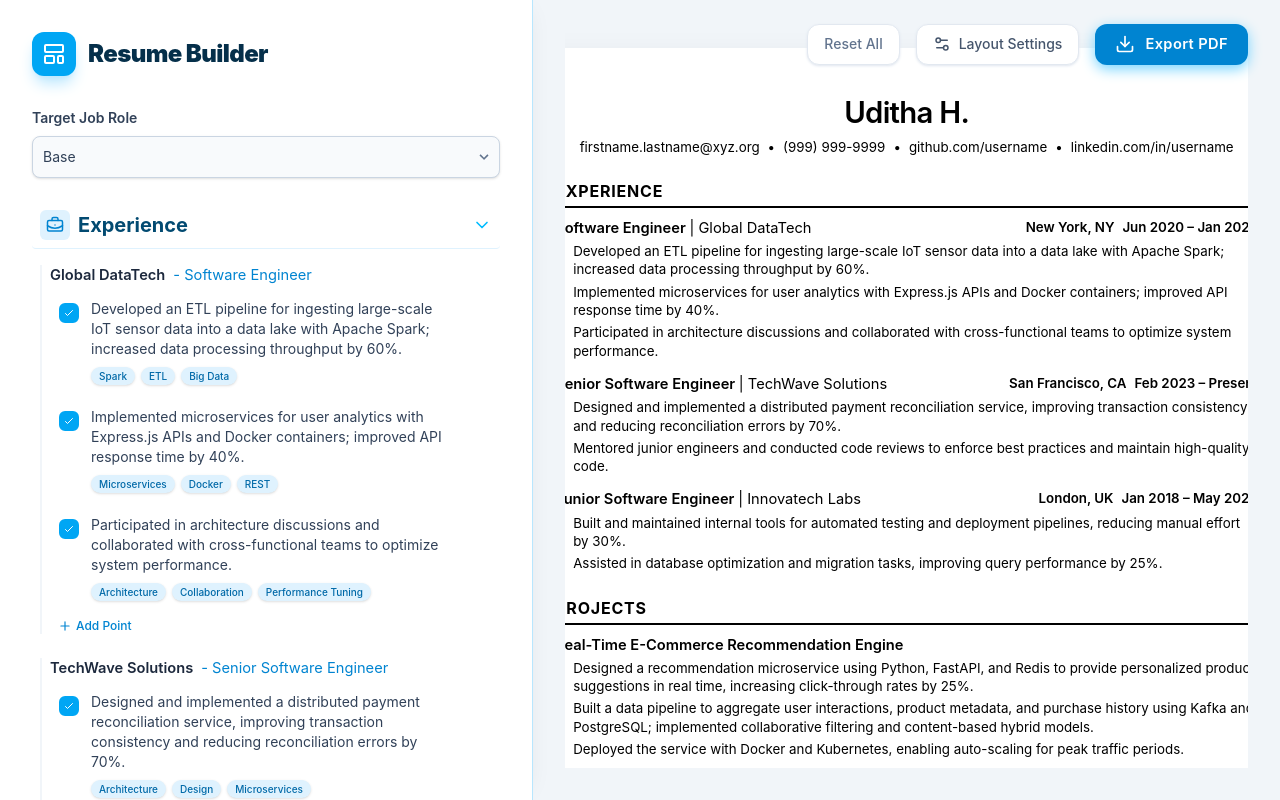
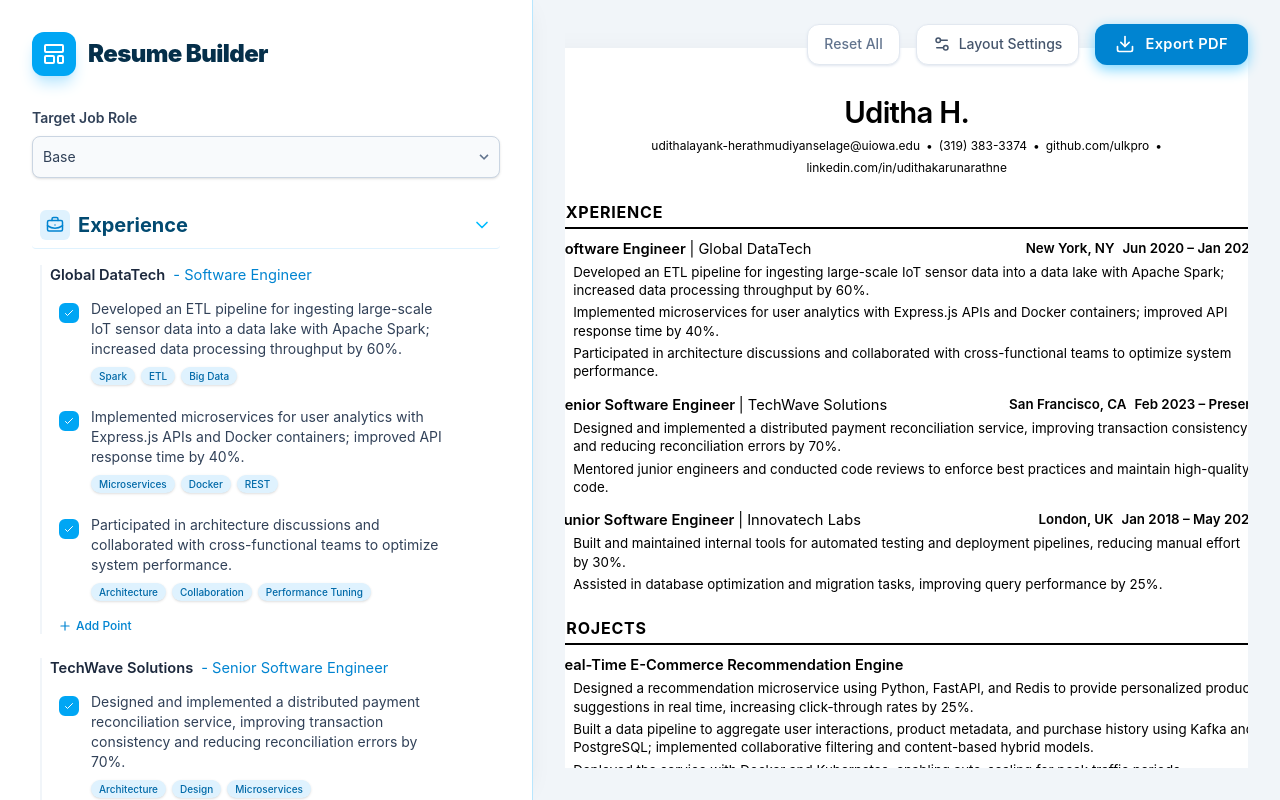
Before and after one commit to ulkpro/ResumeForge, a React (Vite) app: page / in a window 1280 px wide. Built offline with nearby package versions, Linux system fonts and the light colour scheme.

Commit message:
content and preview changes

```diff
--- a/resume-points/java-backend/experience/adl.md
+++ b/resume-points/java-backend/experience/adl.md
@@ -14,3 +14,10 @@ endDate: "Jan 2023"
 - Secured internal and external APIs with Spring Security (JWT/OAuth2 resource server, role- and scope-based authorization, method-level guards), standardizing authentication/authorization across billing microservices. [Spring Security, OAuth2, JWT]
 - Solid understanding of TCP/IP networking in AWS VPC environments, with hands-on experience troubleshooting DNS (Route 53) , DHCP-based IP addressing, and service connectivity behind ALB/NLB for distributed Java microservices. [AWS VPC, Route 53, Networking]
 - Led high-level and low-level design reviews, drove architecture decisions, and mentored engineers through implementation and production hardening. [Architecture, Mentorship]
+- Transitioned primary inventory management APIs from Java 8 to Java 11, implementing modern language features to cut codebase size by 15%. [Java 11, Refactoring]
+- Integrated external payment gateways (Stripe, PayPal) using RESTful APIs, securing endpoints with OAuth 2.0 and JWT. [REST, OAuth 2.0, Security]
+- Developed automated batch processing cron jobs using Spring Batch to routinely aggregate and analyze multi-regional sales data. [Spring Batch, Data Aggregation]
+- Architected and developed scalable payment processing microservices using Java 17 and Spring Boot, handling over 500,000 transactions daily with sub-second latency. [Java, Spring Boot, Microservices]
+- Migrated legacy monolithic core banking applications to an event-driven Kafka architecture, improving system decoupling and reliability. [Kafka, Event-Driven Architecture, Migration]
+- Optimized database queries using Spring Data JPA and Hibernate, resulting in a 40% reduction in query execution time for complex reporting modules. [JPA, Hibernate, SQL]
+- Implemented comprehensive JUnit and Mockito test suites, achieving 85% code coverage and significantly reducing regression issues across deployment cycles. [JUnit, Mockito, Testing]
--- a/resume-points/java-backend/experience/ecommerce.md
+++ /dev/null
@@ -1,11 +0,0 @@
----
-company: "Global E-Commerce Corp"
-location: "San Francisco, CA"
-designation: "Software Engineer II"
-startDate: "Jan 2018"
-endDate: "Feb 2021"
----
-
-- Transitioned primary inventory management APIs from Java 8 to Java 11, implementing modern language features to cut codebase size by 15%. [Java 11, Refactoring]
-- Integrated external payment gateways (Stripe, PayPal) using RESTful APIs, securing endpoints with OAuth 2.0 and JWT. [REST, OAuth 2.0, Security]
-- Developed automated batch processing cron jobs using Spring Batch to routinely aggregate and analyze multi-regional sales data. [Spring Batch, Data Aggregation]
--- a/resume-points/java-backend/experience/fintech.md
+++ /dev/null
@@ -1,12 +0,0 @@
----
-company: "FinTech Innovations"
-location: "New York, NY"
-designation: "Senior Java Developer"
-startDate: "Mar 2021"
-endDate: "Present"
----
-
-- Architected and developed scalable payment processing microservices using Java 17 and Spring Boot, handling over 500,000 transactions daily with sub-second latency. [Java, Spring Boot, Microservices]
-- Migrated legacy monolithic core banking applications to an event-driven Kafka architecture, improving system decoupling and reliability. [Kafka, Event-Driven Architecture, Migration]
-- Optimized database queries using Spring Data JPA and Hibernate, resulting in a 40% reduction in query execution time for complex reporting modules. [JPA, Hibernate, SQL]
-- Implemented comprehensive JUnit and Mockito test suites, achieving 85% code coverage and significantly reducing regression issues across deployment cycles. [JUnit, Mockito, Testing]
--- a/src/components/preview/ResumePreview.tsx
+++ b/src/components/preview/ResumePreview.tsx
@@ -33,14 +33,14 @@ export function ResumePreview({ data, selectedPoints, layout }: ResumePreviewPro
         >
             <div className="text-center mb-6">
                 <h1 className="text-[22pt] font-semibold tracking-tight mb-1">Uditha H.</h1>
-                <p className="text-[10pt] flex justify-center flex-wrap gap-2 items-center">
-                    <span><a href="mailto:firstname.lastname@xyz.org" className="hover:underline text-black no-underline" style={{ color: '#000' }}>firstname.lastname@xyz.org</a></span>
+                <p className="text-[9pt] flex justify-center flex-wrap gap-1.5 items-center">
+                    <span><a href="mailto:udithalayank-herathmudiyanselage@uiowa.edu" className="hover:underline text-black no-underline" style={{ color: '#000' }}>udithalayank-herathmudiyanselage@uiowa.edu</a></span>
                     <span>•</span>
-                    <span>(999) 999-9999</span>
+                    <span>(319) 383-3374</span>
                     <span>•</span>
-                    <span><a href="https://github.com/username" target="_blank" rel="noopener noreferrer" className="hover:underline text-black no-underline" style={{ color: '#000' }}>github.com/username</a></span>
+                    <span><a href="https://github.com/ulkpro" target="_blank" rel="noopener noreferrer" className="hover:underline text-black no-underline" style={{ color: '#000' }}>github.com/ulkpro</a></span>
                     <span>•</span>
-                    <span><a href="https://linkedin.com/in/username" target="_blank" rel="noopener noreferrer" className="hover:underline text-black no-underline" style={{ color: '#000' }}>linkedin.com/in/username</a></span>
+                    <span><a href="https://linkedin.com/in/udithakarunarathne" target="_blank" rel="noopener noreferrer" className="hover:underline text-black no-underline" style={{ color: '#000' }}>linkedin.com/in/udithakarunarathne</a></span>
                 </p>
             </div>
 
```
